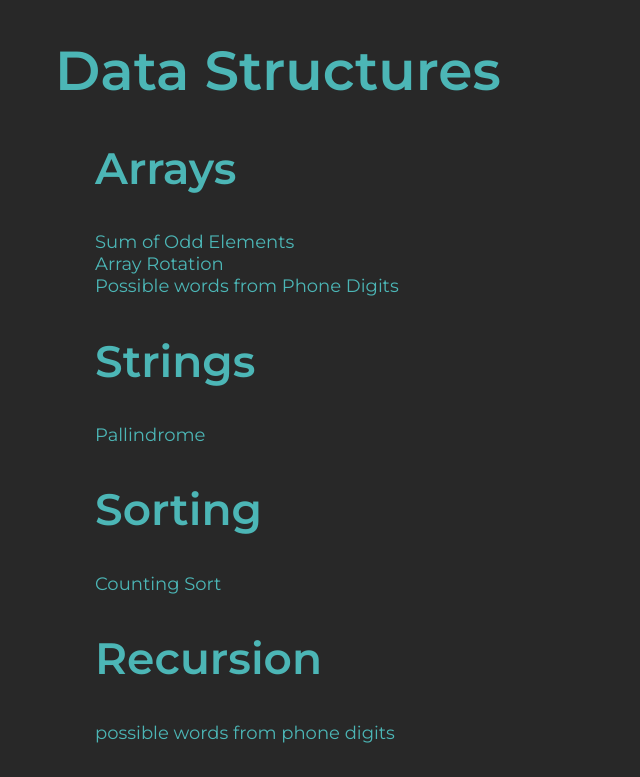
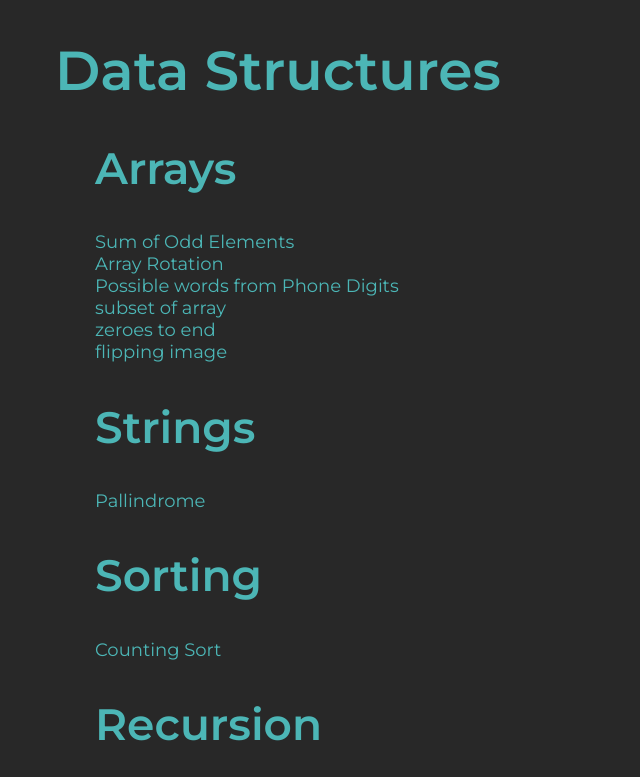
Before and after one commit to mittajithendra/worksha.com, a Gatsby site: page /ds in a window 1280 px wide. Shown: the top 777 px of the page, without its empty margins (0-640 px from the left). Built offline with nearby package versions, Linux system fonts and the light colour scheme; Gatsby itself is replaced by a stand-in of ours.

Commit message:
Adding new files

```diff
--- a/content/arrays/array-rotation.md
+++ b/content/arrays/array-rotation.md
@@ -3,7 +3,6 @@ title: Array Rotation
 date: 2019-09-17
 author: mittajithendra
 categories:
-  - Sorting
   - Data Structures
 ---
 
--- a/content/data-structures.yaml
+++ b/content/data-structures.yaml
@@ -3,6 +3,9 @@
     - title: Sum of Odd Elements
     - title: Array Rotation
     - title: Possible words from Phone Digits
+    - title: subset of array
+    - title: zeroes to end
+    - title: flipping image
 - title: Strings
   elements:
     - title: Pallindrome
--- a/package.json
+++ b/package.json
@@ -7,6 +7,7 @@
   "dependencies": {
     "babel-plugin-styled-components": "^1.10.6",
     "gatsby": "^2.15.15",
+    "gatsby-cli": "^2.7.49",
     "gatsby-image": "^2.2.19",
     "gatsby-plugin-manifest": "^2.2.16",
     "gatsby-plugin-offline": "^2.2.10",
```
Also changed, not shown: 1 other file.
